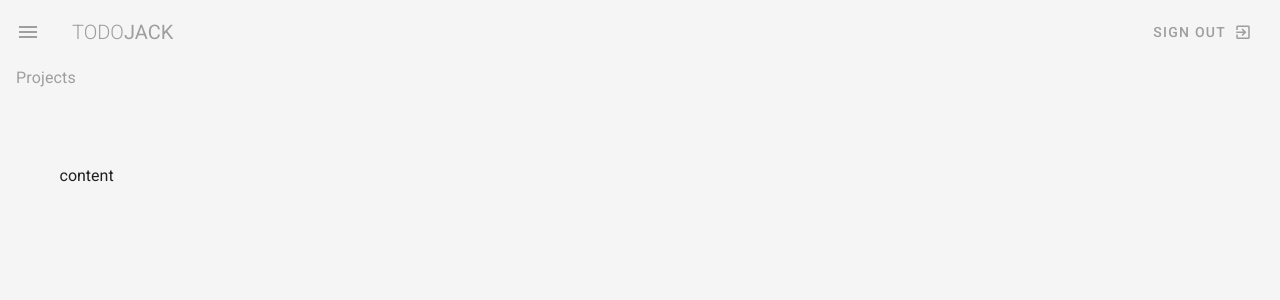
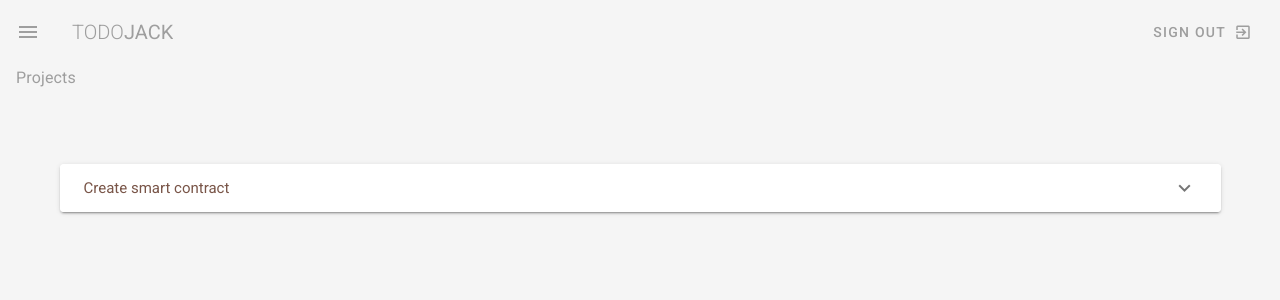
Before and after one commit to GaisericDev/todo, a Vue app: page /projects in a window 1280 px wide. Shown: the top 300 px of the page. Built offline with nearby package versions, Linux system fonts and the light colour scheme.

Commit message:
add personal project filter dropdown

```diff
--- a/src/views/Projects.vue
+++ b/src/views/Projects.vue
@@ -4,15 +4,50 @@
       Projects
     </h1>
     <v-container class="my-15">
-      content
+      <v-expansion-panels >
+      <v-expansion-panel class="brown--text" v-for="project in myProjects" :key="project.title">
+        <v-expansion-panel-header>
+            {{project.title}}
+        </v-expansion-panel-header>
+
+        <v-expansion-panel-content class="px-4">
+          <div class="font-weight-bold">{{project.due}}</div>
+          <div>{{project.content}} </div>
+        </v-expansion-panel-content>
+
+      </v-expansion-panel>
+      </v-expansion-panels>
     </v-container>
   </div>
 </template>
 
 <script lang="ts">
 import Vue from "vue";
-
+type Project = {
+  title:string,
+  person: string,
+  due: string,
+  status:string,
+  content:string
+}
 export default Vue.extend({
   name: "projects",
+  data(){
+    return {
+      projects: [
+        { title: 'Create smart contract', person: 'Gaiseric', due: '12th Mar 2022', status: 'ongoing', content: 'Lorem ipsum dolor sit amet consectetur adipisicing elit. Sunt consequuntur eos eligendi illum minima adipisci deleniti, dicta mollitia enim explicabo fugiat quidem ducimus praesentium voluptates porro molestias non sequi animi!'},
+        { title: 'Code up the homepage', person: 'Chun Li', due: '15th Feb 2022', status: 'complete', content: 'Lorem ipsum dolor sit amet consectetur adipisicing elit. Sunt consequuntur eos eligendi illum minima adipisci deleniti, dicta mollitia enim explicabo fugiat quidem ducimus praesentium voluptates porro molestias non sequi animi!'},
+        { title: 'Design video thumbnails', person: 'Ryu', due: '20th Feb 2022', status: 'complete', content: 'Lorem ipsum dolor sit amet consectetur adipisicing elit. Sunt consequuntur eos eligendi illum minima adipisci deleniti, dicta mollitia enim explicabo fugiat quidem ducimus praesentium voluptates porro molestias non sequi animi!'},
+        { title: 'Create a community forum', person: 'Gouken', due: '20th Oct 2021', status: 'overdue', content: 'Lorem ipsum dolor sit amet consectetur adipisicing elit. Sunt consequuntur eos eligendi illum minima adipisci deleniti, dicta mollitia enim explicabo fugiat quidem ducimus praesentium voluptates porro molestias non sequi animi!'},
+      ] as Project[]
+    }
+  },
+  computed: {
+    myProjects(): Project[]{
+      return (this.projects as Project[]).filter(project => {
+        return project.person === 'Gaiseric'
+      })
+    }
+  }
 });
 </script>
```
